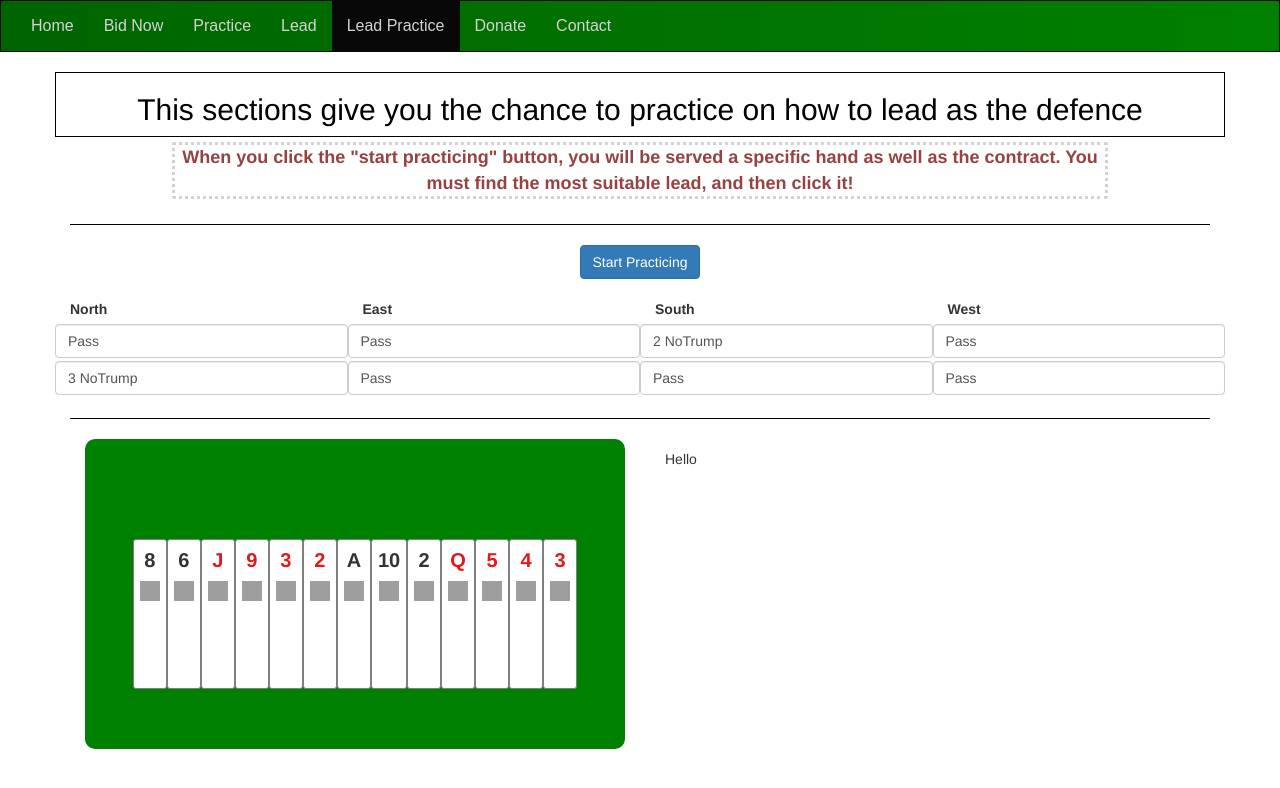
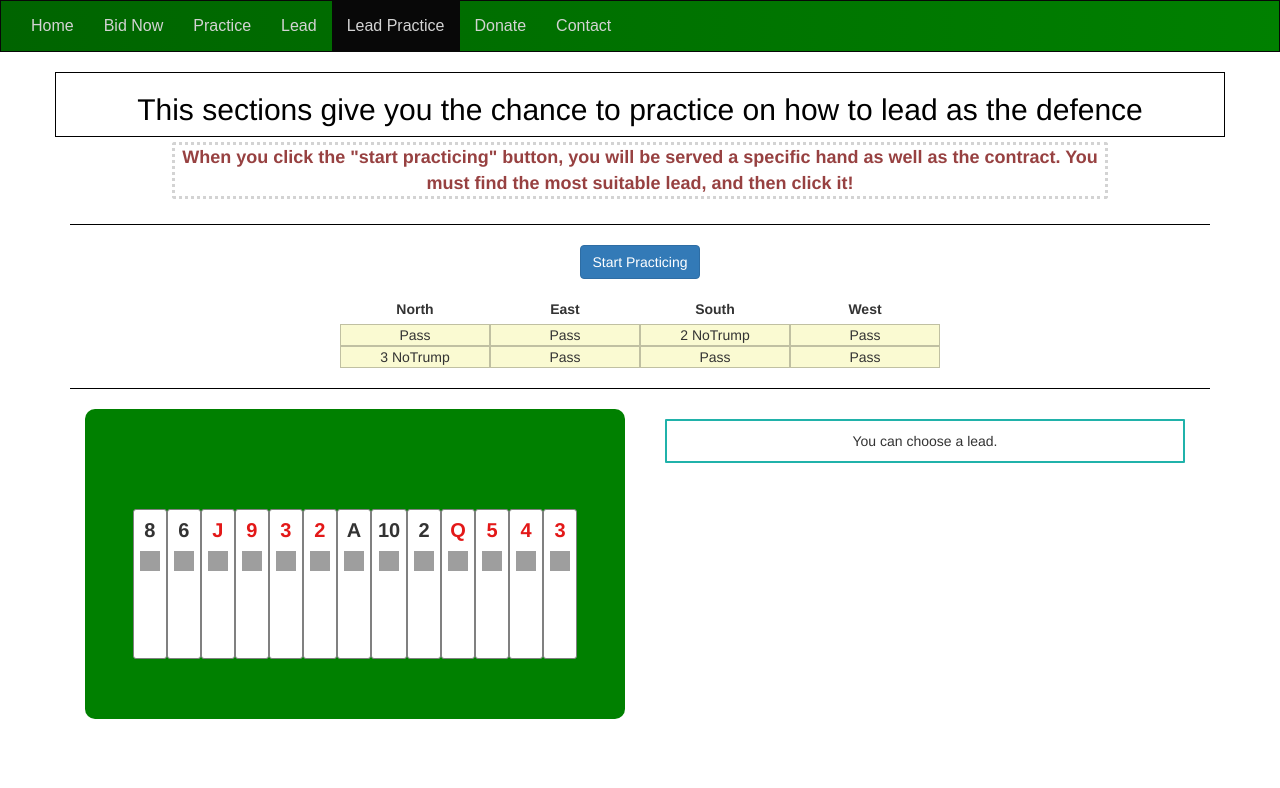
Before and after one commit to George-Spanos/Bridge-App, an Angular app: page /leadpractice in a window 1280 px wide. Shown: the top 788 px of the page. Built offline with nearby package versions, Linux system fonts and the light colour scheme; grey boxes are pictures that could not be loaded.

Commit message:
Lead practice. Hover on bids is missing

```diff
--- a/src/app/contract.model.ts
+++ b/src/app/contract.model.ts
@@ -7,10 +7,26 @@ import { Http, Headers, Response } from '@angular/http';
 @Injectable()
 export class Contract {
   colors: {};
-  North: string[];
-  East: string[];
-  South: string[];
-  West: string[];
+  East: {
+    bidComment: String,
+    suitBid: String,
+    numBid: String
+  }[];
+  North: {
+    bidComment: String,
+    suitBid: String,
+    numBid: String
+  }[];
+  South: {
+    bidComment: String,
+    suitBid: String,
+    numBid: String
+  }[];
+  West: {
+    bidComment: String,
+    suitBid: String,
+    numBid: String
+  }[];
   Hand: Card[];
   lead: Card;
   comments: string;
--- a/src/app/lead-practice/lead-practice.component.css
+++ b/src/app/lead-practice/lead-practice.component.css
@@ -7,6 +7,21 @@
 }
 .contract {
   margin-bottom: 10px;
+  padding: 0px 25%;
+  text-align: center;
+}
+#contract-bid {
+  background-color: lightgoldenrodyellow;
+  border: 1px solid rgba(0, 0, 0, 0.23);
+}
+#custom-hover {
+  position: absolute;
+  justify-content: center;
+  display: flex;
+  background-color: lightgray;
+  border: 1px solid black;
+  text-align: center;
+  width: auto;
 }
 #subheading {
   display:flex;
@@ -39,6 +54,7 @@
   font-size: 20px;
   background-color: white;
   border-radius: 3px;
+  cursor: pointer;
 }
 .suit {
   width: 20px;
@@ -63,6 +79,19 @@
 .form-control {
   height: auto;
   margin-bottom: 3px;
+  padding: 5px 5px;
+}
+.response {
+  box-sizing: border-box;
+  padding: 10px;
+  border: 2px solid lightseagreen;
+  border-radius: 1px;
+  margin-top: auto;
+  display: flex;
+  justify-content: center;
+}
+#com {
+  text-align: center;
 }
 @media screen and (max-width: 480px) {
   .board {
--- a/src/app/lead-practice/lead-practice.component.html
+++ b/src/app/lead-practice/lead-practice.component.html
@@ -20,15 +20,18 @@
     <div class="col-xs-3">
       <label>North</label>
       <div class="row" *ngFor="let north of North">
-        <div class="form-control">
+        <div id="contract-bid">
           {{north.numBid}} {{north.suitBid}}
         </div>
+        <!-- <div id="custom-hover" *ngIf="hover">
+          {{north.bidComment}}
+        </div> -->
       </div>
     </div>
     <div class="col-xs-3">
       <label>East</label>
       <div class="row" *ngFor="let east of East">
-        <div class="form-control">
+        <div id="contract-bid">
           {{east.numBid}} {{east.suitBid}}
         </div>
       </div>
@@ -36,7 +39,7 @@
     <div class="col-xs-3">
       <label>South</label>
       <div class="row" *ngFor="let south of South">
-        <div class="form-control">
+        <div id="contract-bid">
           {{south.numBid}} {{south.suitBid}}
         </div>
       </div>
@@ -44,7 +47,7 @@
     <div class="col-xs-3">
       <label>West</label>
       <div class="row" *ngFor="let west of West">
-        <div class="form-control">
+        <div id="contract-bid">
           {{west.numBid}} {{west.suitBid}}
         </div>
       </div>
@@ -56,19 +59,19 @@
       <div class="col-xs-6">
         <div class="board" *ngIf="handInitialized">
           <div class="row">
-            <div class="card" *ngFor="let card of spades">{{card.name}}
+            <div class="card" (click)="chooseLead(card)" *ngFor="let card of spades">{{card.name}}
               <br>
               <img class="suit" src="https://i.imgur.com/tXgx0h3.png">
             </div>
-            <div class="card red" *ngFor="let card of hearts">{{card.name}}
+            <div class="card red" (click)="chooseLead(card)" *ngFor="let card of hearts">{{card.name}}
               <br>
               <img class="suit" src="https://i.imgur.com/Chg6eQ8.jpg">
             </div>
-            <div class="card" *ngFor="let card of clubs">{{card.name}}
+            <div class="card" (click)="chooseLead(card)" *ngFor="let card of clubs">{{card.name}}
               <br>
               <img class="suit" src="https://i.imgur.com/TsBK3k9.jpg">
             </div>
-            <div class="card red" *ngFor="let card of diamonds">{{card.name}}
+            <div class="card red" (click)="chooseLead(card)" *ngFor="let card of diamonds">{{card.name}}
               <br>
               <img class="suit" src="https://i.imgur.com/khCb5Vu.jpg">
             </div>
@@ -77,7 +80,41 @@
       </div>
       <div class="col-xs-6">
         <div *ngIf="handInitialized" style="margin:10px">
-          Hello
+          <div *ngIf="!leadClicked" class="response">
+            You can choose a lead.
+          </div>
+          <div class="response" *ngIf="leadClicked && !answerSubmitted">
+            <div class="row">
+              <div class="row" id="com">
+                <div class="col-xs-12">
+                  <h3>You chose {{lead.name}} of {{lead.suit}} as your lead.</h3>
+                </div>
+              </div>
+              <div class="row">
+                <div class="col-xs-12" style="display: flex; justify-content: center;">
+                  <button type="button" class="btn btn-primary" (click)="submitLead()">Confirm
+                  </button>
+                </div>
+              </div>
+            </div>
+          </div>
+          <div class="response" *ngIf="answerSubmitted">
+            <div class="row">
+              <div class="row">
+                <div class="col-xs-12">
+                  <h3 id="com">{{answerComment}}</h3>
+                </div>
+              </div>
+              <div class="form-control" id="com">
+                <div class="row">
+                  <div class="col-xs-12"><strong>
+                    Suggested Lead: {{dummyLead.lead.name}} of {{dummyLead.lead.suit}}.
+                  </strong> <br> {{dummyLead.comments}}
+                  </div>
+                </div>
+              </div>
+            </div>
+          </div>
         </div>
       </div>
     </div>
--- a/src/app/lead-practice/lead-practice.component.ts
+++ b/src/app/lead-practice/lead-practice.component.ts
@@ -36,36 +36,36 @@ export class LeadPracticeComponent implements OnInit {
     ],
     'SouthBid': [
       {
-        'bidComment': '',
+        'bidComment': ' Dummy Text 4',
         'suitBid': 'NoTrump',
         'numBid': '2'
       },
       {
-        'bidComment': '',
+        'bidComment': 'Dummy Text 3 ',
         'suitBid': '',
         'numBid': 'Pass'
       }
     ],
     'EastBid': [
       {
-        'bidComment': '',
+        'bidComment': 'Dummy Text',
         'suitBid': '',
         'numBid': 'Pass'
       },
       {
-        'bidComment': '',
+        'bidComment': 'Dummy Text 2',
         'suitBid': '',
         'numBid': 'Pass'
       }
     ],
     'NorthBid': [
       {
-        'bidComment': '',
+        'bidComment': 'Dummy Text',
         'suitBid': '',
         'numBid': 'Pass'
       },
       {
-        'bidComment': '',
+        'bidComment': 'Dummy Text',
         'suitBid': 'NoTrump',
         'numBid': '3'
       }
@@ -152,16 +152,54 @@ export class LeadPracticeComponent implements OnInit {
     ],
   };
   handInitialized = true;
-  East: Object[];
-  North: Object[];
-  South: Object[];
-  West: Object[];
+  East: {
+    bidComment: String,
+    suitBid: String,
+    numBid: String,
+  }[];
+  North: {
+    bidComment: String,
+    suitBid: String,
+    numBid: String
+  }[];
+  South: {
+    bidComment: String,
+    suitBid: String,
+    numBid: String
+  }[];
+  West: {
+    bidComment: String,
+    suitBid: String,
+    numBid: String
+  }[];
+  lead: Card;
+  leadClicked: boolean;
   hand: Card[];
   spades: Card[];
   hearts: Card[];
   clubs: Card[];
   diamonds: Card[];
-  startPractice() {}
+  answerValid: boolean;
+  answerComment: string;
+  answerSubmitted: boolean;
+  startPractice() { }
+  noHover() {
+
+  }
+  chooseLead(lead: Card) {
+    this.lead = lead;
+    this.leadClicked = true;
+  }
+  submitLead() {
+    this.answerSubmitted = true;
+    if (this.lead.name === this.dummyLead.lead.name && this.lead.suit === this.dummyLead.lead.suit) {
+      this.answerValid = true;
+      this.answerComment = 'Your answer was correct';
+    } else {
+      this.answerValid = false;
+      this.answerComment = 'Your answer was incorrect';
+    }
+  }
   constructor(public bridgeApi: BridgeApi) { }
 
   ngOnInit() {
@@ -174,6 +212,9 @@ export class LeadPracticeComponent implements OnInit {
     this.hearts = this.bridgeApi.filterArray(this.hand, 'Hearts');
     this.diamonds = this.bridgeApi.filterArray(this.hand, 'Diamonds');
     this.clubs = this.bridgeApi.filterArray(this.hand, 'Clubs');
+    this.leadClicked = false;
+    this.answerValid = false;
+    this.answerSubmitted = false;
   }
 
 }
```
Also changed, not shown: src/app/lead/lead.component.html (+4 -4 lines), 3 other files (tests, documents, lock files or other folders).
